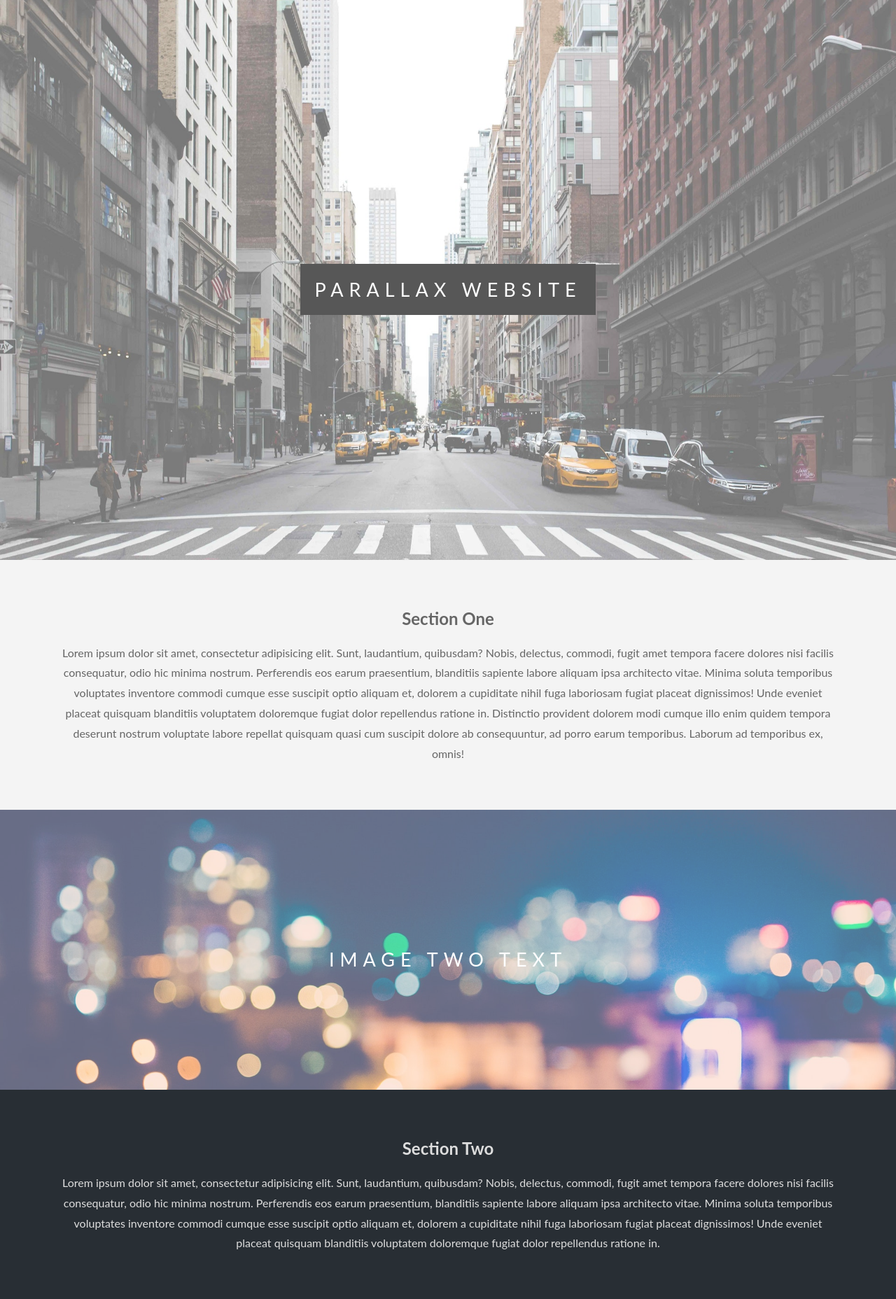
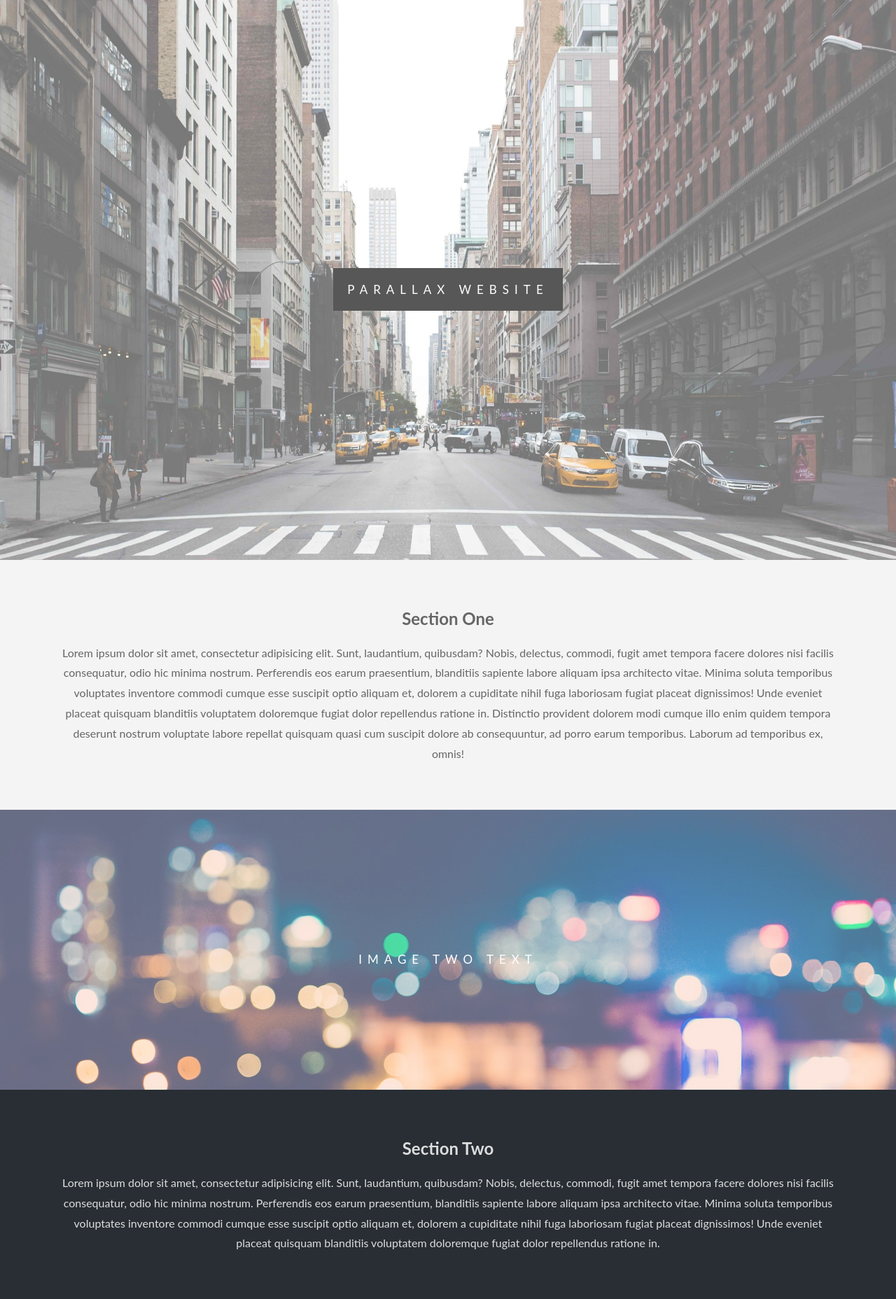
Before and after one commit to chris-stanton/BOILERPLATE-parallax-website, a PHP site: page / in a window 1280 px wide. Shown: the top 1856 px of the page at 70% size. Run offline with PHP 8.4, Linux system fonts and the light colour scheme.

Commit message:
adde some stylin

```diff
--- a/index.html
+++ b/index.html
@@ -4,8 +4,8 @@
   <meta charset="UTF-8">
   <meta name="viewport" content="width=device-width, initial-scale=1.0">
   <meta http-equiv="X-UA-Compatible" content="ie=edge">
-  <title>Parallax Website Demo</title>
-  <link rel="stylesheet" href="css/style.css">
+  <title> Parallax Website Template </title>
+  <link rel="stylesheet" href="styles/style.css">
 </head>
 <body>
   <div class="pimg1">
--- a/css/style.css
+++ b/styles/style.css
@@ -23,17 +23,17 @@ body, html{
 }
 
 .pimg1{
-  background-image:url('../img/image1.jpg');
+  background-image:url('../assets/img/image1.jpg');
   min-height:100%;
 }
 
 .pimg2{
-  background-image:url('../img/image2.jpg');
+  background-image:url('../assets/img/image2.jpg');
   min-height:400px;
 }
 
 .pimg3{
-  background-image:url('../img/image3.jpg');
+  background-image:url('../assets/img/image3.jpg');
   min-height:400px;
 }
 
@@ -58,7 +58,7 @@ body, html{
   width:100%;
   text-align:center;
   color:#000;
-  font-size:27px;
+  font-size:17px;
   letter-spacing:8px;
   text-transform:uppercase;
 }
```
Also changed, not shown: assets/img/image1.jpg (renamed from img/image1.jpg), assets/img/image2.jpg (renamed from img/image2.jpg), assets/img/image3.jpg (renamed from img/image3.jpg).
